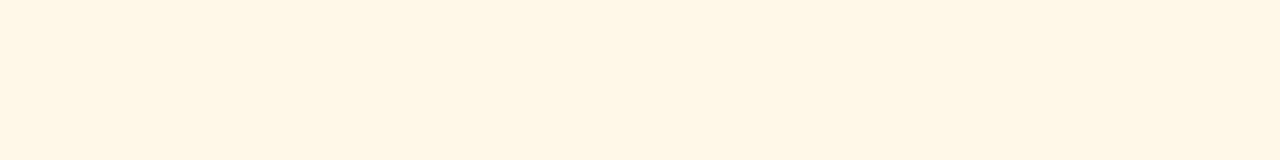
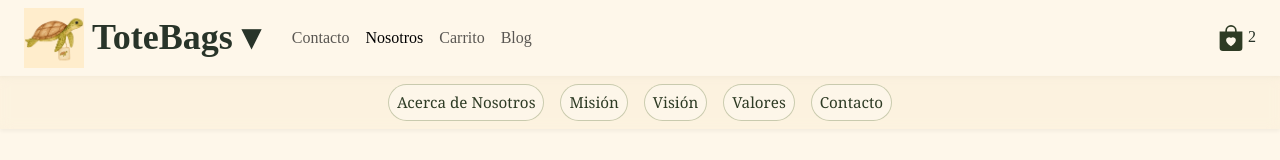
Before and after one commit to CH60-Equipo4/ALMA-DE-TORTUGA---Ecommerce, a plain HTML site: page about.html in a window 1280 px wide. Drawn offline with nearby package versions, Linux system fonts and the light colour scheme; a web font is replaced by a local one.

Commit message:
Se agrega Header y Mini Navbar

```diff
--- a/about.html
+++ b/about.html
@@ -11,11 +11,68 @@
 </head>
 
 <body>
-    <header>
-        <!-- agregar nav var -->
-    </header>
+    <!-- HEADER -->
+  <header class="site-header d-flex justify-content-between align-items-center px-4 py-2 shadow-sm">
+  <!-- LOGO + TÍTULO con menú desplegable -->
+  <div class="logo position-relative">
+    <div class="d-flex align-items-center toggle-menu" data-bs-toggle="dropdown" aria-expanded="false" style="cursor:pointer;">
+      <img src="/Pictures/Logo1.png" alt="Logo ToteBags" class="logo-img me-2">
+      <h1 class="titulo m-0">ToteBags ▾</h1>
+    </div>
+
+    <!-- MENÚ DESPLEGABLE -->
+    <ul class="dropdown-menu custom-dropdown shadow">
+      <li><a class="dropdown-item" href="#clasicas">ToteBags Clásicas</a></li>
+      <li><a class="dropdown-item" href="#personalizadas">ToteBags Personalizadas</a></li>
+      <li><a class="dropdown-item" href="#recicladas">ToteBags Recicladas</a></li>
+      <li><a class="dropdown-item" href="#premium">ToteBags Premium</a></li>
+    </ul>
+  </div>
+
+  <!-- NAVEGACIÓN -->
+  <nav class="navbar navbar-expand-lg flex-grow-1 ms-4">
+    <button class="navbar-toggler" type="button" data-bs-toggle="collapse" data-bs-target="#navbarNav"
+      aria-controls="navbarNav" aria-expanded="false" aria-label="Toggle navigation">
+      <span class="navbar-toggler-icon"></span>
+    </button>
+
+    <div class="collapse navbar-collapse" id="navbarNav">
+      <ul class="navbar-nav me-auto">
+        <li class="nav-item"><a class="nav-link" href="#contacto">Contacto</a></li>
+        <li class="nav-item"><a class="nav-link active" href="#nosotros">Nosotros</a></li>
+        <li class="nav-item"><a class="nav-link" href="#carrito">Carrito</a></li>
+        <li class="nav-item"><a class="nav-link" href="#blog">Blog</a></li>
+      </ul>
+    </div>
+  </nav>
+
+  <!-- ÍCONO DE CARRITO -->
+  <div class="cart-icon position-relative">
+    <svg xmlns="http://www.w3.org/2000/svg" width="26" height="26" fill="#2E3B24" class="bi bi-bag-heart-fill"
+      viewBox="0 0 16 16">
+      <path
+        d="M11.5 4v-.5a3.5 3.5 0 1 0-7 0V4H1v10a2 2 0 0 0 2 2h10a2 2 0 0 0 2-2V4zM8 1a2.5
+           2.5 0 0 1 2.5 2.5V4h-5v-.5A2.5
+           2.5 0 0 1 8 1m0
+           6.993c1.664-1.711 5.825 1.283 0
+           5.132-5.825-3.85-1.664-6.843 0-5.132" />
+    </svg>
+    <span class="cart-count">2</span>
+  </div>
+</header>
     <section id="header" nav var>
-        <!-- Kim agregar mini nav var -->
+        <!-- MINI NAVBAR -->
+<nav class="mini-navbar navbar navbar-expand-md">
+  <div class="container justify-content-center">
+    <ul class="navbar-nav gap-3">
+      <li class="nav-item"><a href="#nosotros" class="nav-link mini-btn">Acerca de Nosotros</a></li>
+      <li class="nav-item"><a href="#mision" class="nav-link mini-btn">Misión</a></li>
+      <li class="nav-item"><a href="#vision" class="nav-link mini-btn">Visión</a></li>
+      <li class="nav-item"><a href="#valores" class="nav-link mini-btn">Valores</a></li>
+      <li class="nav-item"><a href="#contacto" class="nav-link mini-btn">Contacto</a></li>
+    </ul>
+  </div>
+</nav>
     </section>
     <section id="misionvision">
         <!-- rosa agregar mision y vision -->
--- a/style.css
+++ b/style.css
@@ -60,3 +60,64 @@ p {
     line-height: 1.6;
     font-weight: 400;
 }
+
+/* HEADER */
+header {
+  background-color: var(--color-nav);
+  font-family: 'Poltawski Nowy', serif;
+}
+
+.logo-img {
+  width: 60px;
+  height: auto;
+}
+
+.titulo {
+  font-size: 36px;
+  color: var(--color-texto);
+}
+
+.carrito i {
+  font-size: 1.8rem;
+  color: var(--color-texto);
+  cursor: pointer;
+  transition: transform 0.2s;
+}
+
+.carrito i:hover {
+  transform: scale(1.1);
+  color: var(--color-boton);
+}
+
+/* === MINI NAVBAR TRANSPARENTE === */
+.mini-navbar {
+  background-color: rgba(250, 236, 207, 0.4); /* beige translúcido */
+  backdrop-filter: blur(6px); /* efecto vidrio suave */
+  border: none; /* sin línea verde */
+  padding: 8px 0;
+  box-shadow: 0 2px 4px rgba(0, 0, 0, 0.05);
+}
+
+.mini-btn {
+  color: #2E3B24 !important; /* verde oscuro */
+  font-family: 'Georgia', serif;
+  font-size: 0.95rem;
+  font-weight: 500;
+  padding: 6px 14px;
+  border: 1px solid rgba(123, 139, 85, 0.4); /* borde verde oliva sutil */
+  border-radius: 20px;
+  background-color: rgba(255, 255, 255, 0.3); /* fondo translúcido */
+  transition: all 0.25s ease;
+  text-decoration: none;
+}
+
+.mini-btn:hover {
+  background-color: rgba(123, 139, 85, 0.7); /* verde oliva semitransparente */
+  color: #faeccf !important; /* beige claro */
+  transform: translateY(-1px);
+}
+
+.mini-btn:active {
+  background-color: rgba(123, 139, 85, 0.9);
+  transform: scale(0.97);
+}
```
